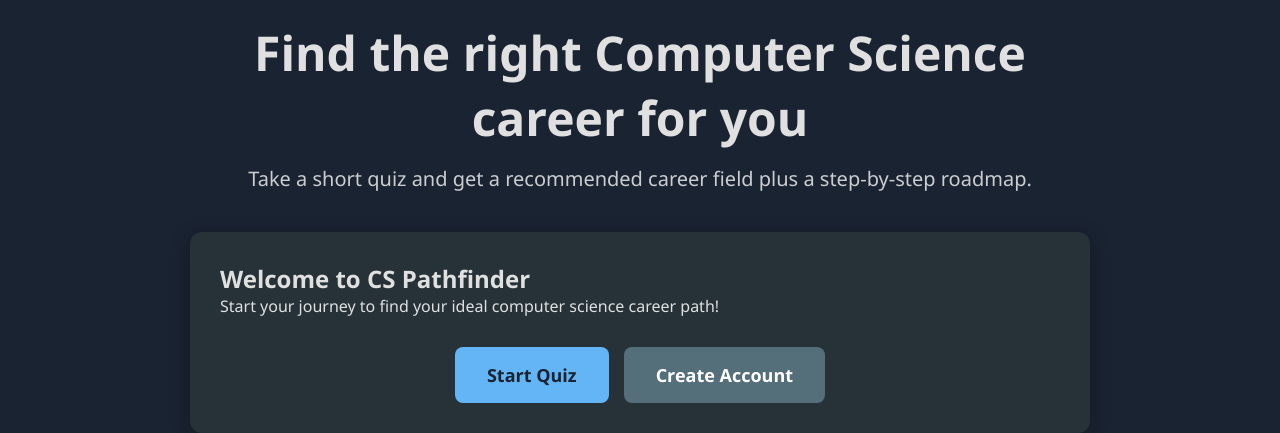
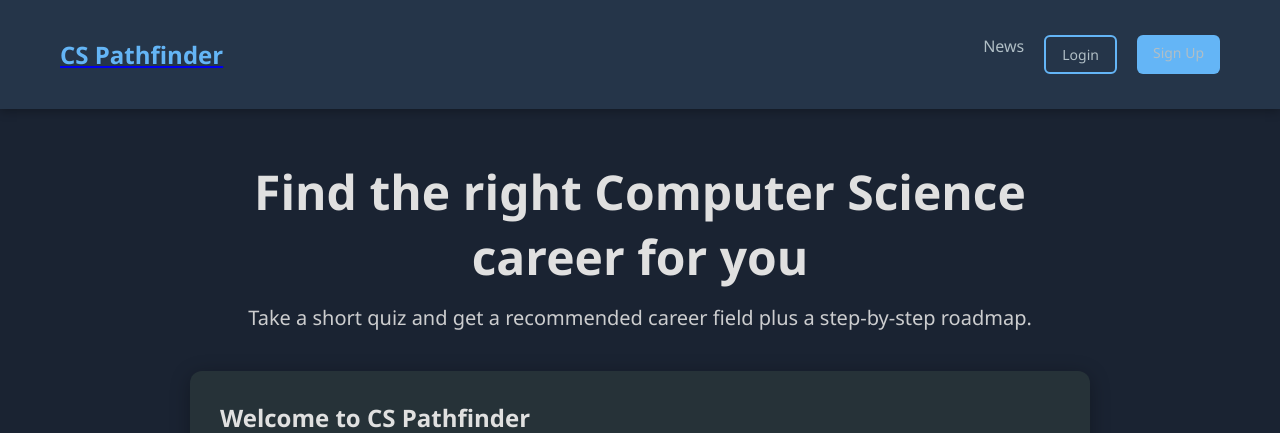
Before and after one commit to omaramin-77/cs-pathfinder, a Python web app: template templates/home.html in a window 1280 px wide. Shown: the top 433 px of the page. Run offline with Jinja, Linux system fonts and the light colour scheme; the template is opened without the code that fills it, so the values that code supplies are empty.

Commit message:
Add navigation bar with user session links

```diff
--- a/templates/base.html
+++ b/templates/base.html
@@ -8,6 +8,38 @@
 </head>
 <body>
 
+    <nav class="navbar">
+        <div class="container">
+            <a href="/" class="logo-link"><h1 class="logo">CS Pathfinder</h1></a>
+            <div class="nav-links">
+                {% if session.user_id %}
+                <a href="/results">My Results</a>
+                <a href="/cv-ranker">CV Ranker</a>
+                <a href="/news">News</a>
+                {% if session.get('is_admin') %}
+                <a href="/admin/dashboard" class="nav-btn nav-btn-admin">Admin Panel</a>
+                {% endif %}
+                <a href="/logout">Logout</a>
+                {% else %}
+                <a href="/news">News</a>
+                <a href="/login" class="nav-btn nav-btn-login">Login</a>
+                <a href="/signup" class="nav-btn nav-btn-signup">Sign Up</a>
+                {% endif %}
+            </div>
+        </div>
+    </nav>
+
+
+    {% with messages = get_flashed_messages(with_categories=true) %}
+        {% if messages %}
+            <div class="container">
+                {% for category, message in messages %}
+                    <div class="alert alert-{{ category }}">{{ message }}</div>
+                {% endfor %}
+            </div>
+        {% endif %}
+    {% endwith %}
+
     <main class="container">
         {% block content %}{% endblock %}
     </main>
```
